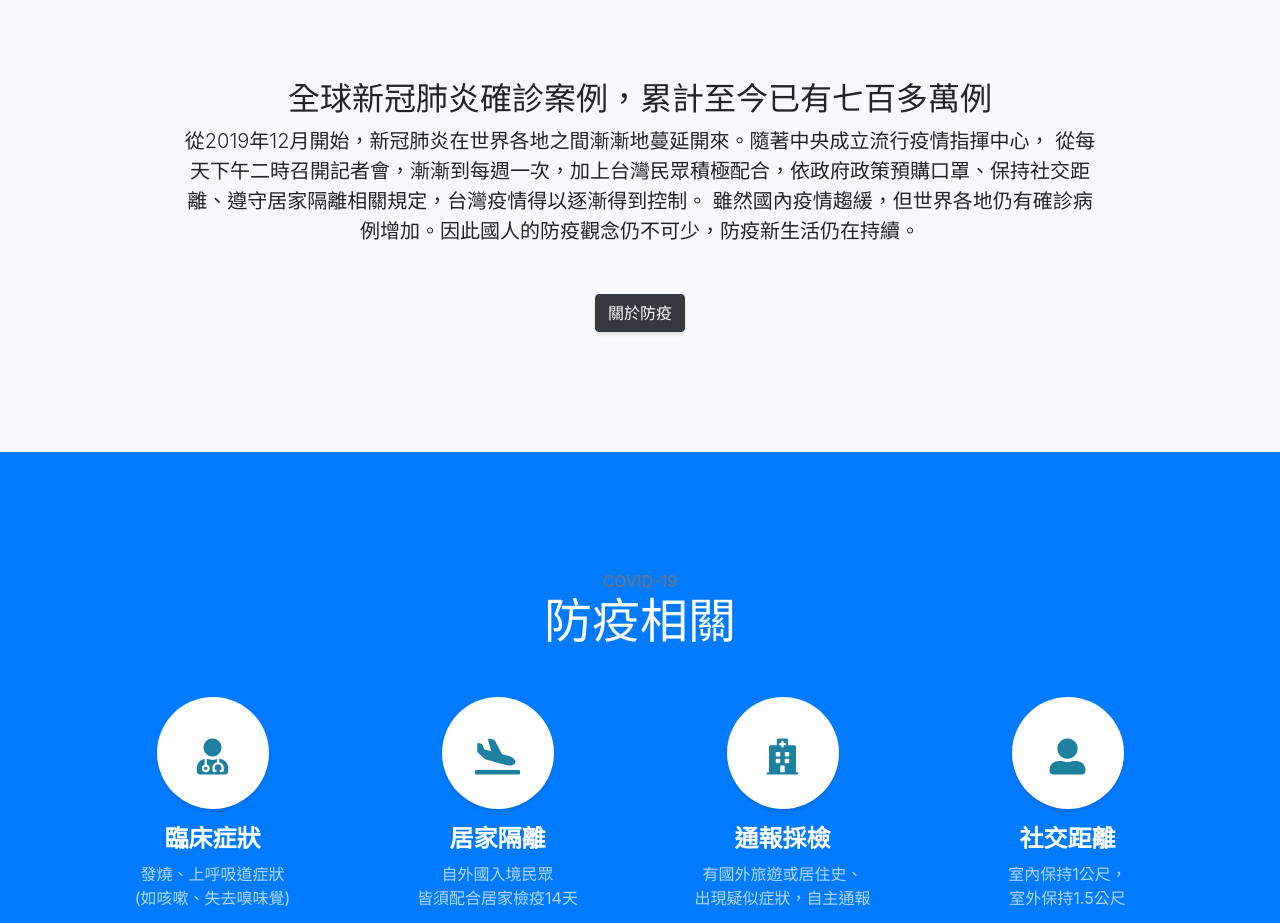
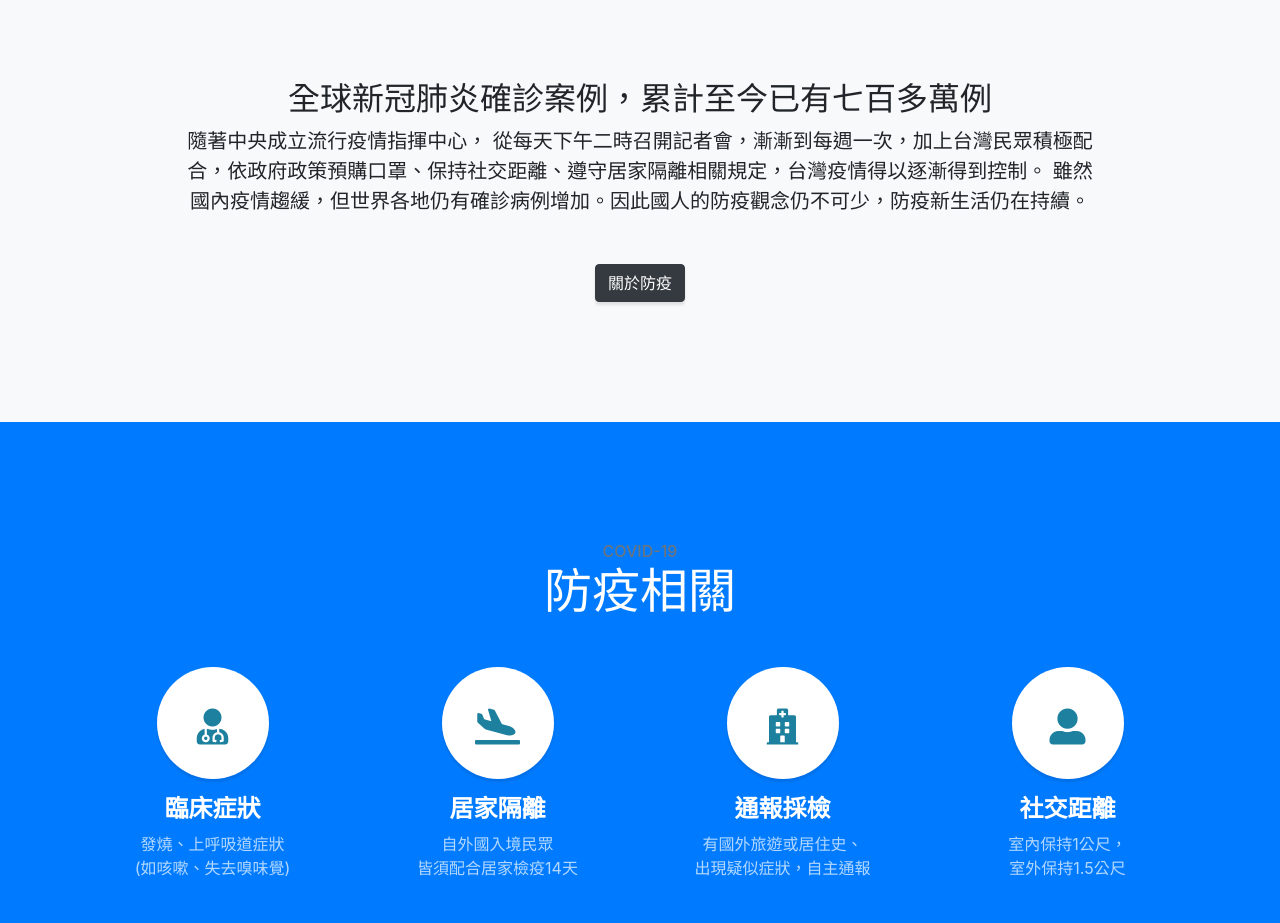
Before and after one commit to Selina-Tsai/covid-19, a website with bundled scripts: page index.html in a window 1280 px wide. Shown: the part 840-1763 px from the top of the page. Built offline with nearby package versions, Linux system fonts and the light colour scheme.

Commit message:
Update index.html

```diff
--- a/index.html
+++ b/index.html
@@ -70,7 +70,7 @@
       <div class="row">
         <div class="col-lg-10 mx-auto">
           <h2>全球新冠肺炎確診案例，累計至今已有七百多萬例</h2>
-          <p class="lead mb-5">從2019年12月開始，新冠肺炎在世界各地之間漸漸地蔓延開來。隨著中央成立流行疫情指揮中心，
+          <p class="lead mb-5">隨著中央成立流行疫情指揮中心，
             從每天下午二時召開記者會，漸漸到每週一次，加上台灣民眾積極配合，依政府政策預購口罩、保持社交距離、遵守居家隔離相關規定，台灣疫情得以逐漸得到控制。
             雖然國內疫情趨緩，但世界各地仍有確診病例增加。因此國人的防疫觀念仍不可少，防疫新生活仍在持續。</p>
           <a class="btn btn-dark btn-xl js-scroll-trigger" href="#services">關於防疫</a>
```
